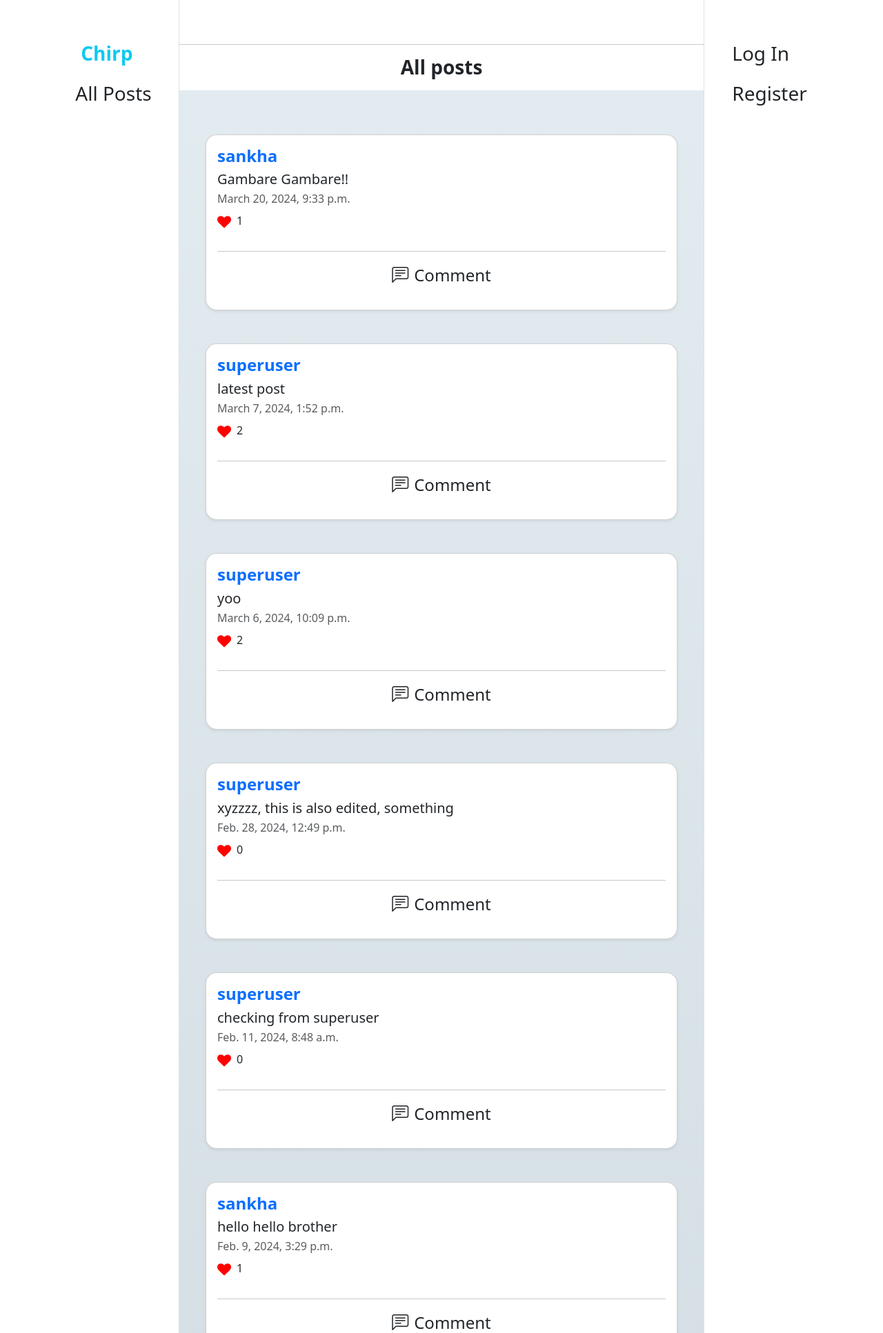
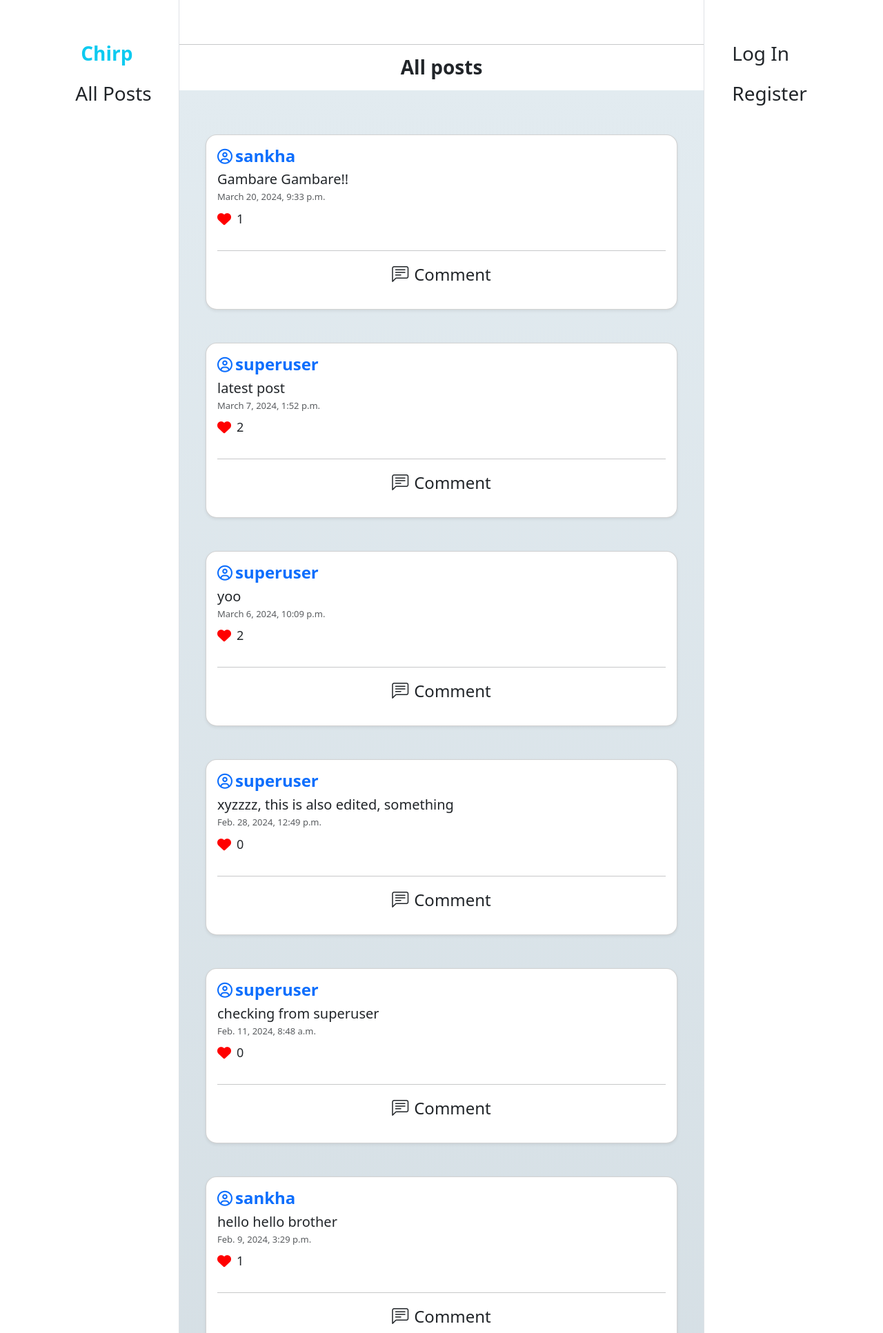
Before and after one commit to Debjyoti0404/network, a Django app: page / in a window 1280 px wide. Shown: the top 1933 px of the page at 69% size. Run offline with Django 3.2, Linux system fonts and the light colour scheme; data comes from the database, SQL or seed files in the repository; both versions use the stored data as it was after the commit; some libraries are stand-ins or nearby versions.

Commit message:
updated some ui

```diff
--- a/network/static/network/index.js
+++ b/network/static/network/index.js
@@ -74,11 +74,11 @@ function like_post(id) {
         .then(result => {
             like_state = document.querySelector('#' + id).children[0];
             if (result.btn_status==="0") {
-                like_state.className = "fa fa-heart mt-2";
+                like_state.className = "fa-solid fa-heart mt-2";
                 like_state.style.color = "red";
             }
             else {
-                like_state.className = "fa fa-heart-o mt-2";
+                like_state.className = "fa-regular fa-heart mt-2";
                 like_state.style.color = "black";
             }
             document.querySelector('#likecount-' + post_id).innerHTML = result.like_count;
--- a/network/templates/network/index.html
+++ b/network/templates/network/index.html
@@ -39,7 +39,8 @@
     {% for post in all_posts %}
     <div class="product-container rounded-4 container-fluid card my-5 shadow-sm p-3" style="width: 90%;">
       <div class="d-flex justify-content-between">
-        <a class="text-decoration-none" href="{% url 'profile' post.username %}">
+        <a class="d-flex gap-1" href="{% url 'profile' post.username %}" style="text-decoration: none;">
+          <i class="fa-regular fa-circle-user mt-1" style="font-size: 22px;"></i>
           <h4 class="fw-bold">{{ post.username }}</h4>
         </a>
         {% if post.username == user %}
@@ -47,21 +48,22 @@
         {% endif %}
       </div>
       <h5 id="post-{{post.id}}">{{ post.post_content }}</h5>
-      <p class="card-subtitle mb-2 text-muted">{{ post.creation_time }}</p>
+      <p class="card-subtitle mb-2 text-muted" style="font-size: small;">{{ post.creation_time }}</p>
       <div class="d-flex">
-        <i class="fa fa-heart pt-1" style="font-size:20px;color:red"></i>
-        <p class="px-2" id="likecount-{{post.id}}">{{ post.likes }}</p>
+        <i class="fa-solid fa-heart mt-1" style="color: red;
+        font-size: 20px;"></i>
+        <p class="px-2 " id="likecount-{{post.id}}" style="font-size: 18px;">{{ post.likes }}</p>
       </div>
       <hr>
       <div class="d-flex justify-content-around">
         {% if user.is_authenticated %}
         <div id="like-{{post.id}}" class="d-flex" onclick="like_post(id)">
           {% if user in post.liked_by.all %}
-            <i class="fa fa-heart mt-2" style="font-size:24px;color:red"></i>
+            <i class="fa-solid fa-heart mt-2" style="font-size:24px;color:red"></i>
           {% else %}
-            <i class="fa fa-heart-o mt-2" style="font-size:24px;color:black"></i>
+            <i class="fa-regular fa-heart mt-2" style="font-size:24px;color:black"></i>
           {% endif %}
-          <p class="ps-2" style="font-size: 24px;">Like</p>
+          <p class="ps-2" style="font-size:24px;">Like</p>
         </div>
         {% endif %}
         <div id="loadcomment-{{post.id}}" class="d-flex" onclick="load_comments(id)">
--- a/network/templates/network/layout.html
+++ b/network/templates/network/layout.html
@@ -6,7 +6,7 @@
         <title>{% block title %}Chirp{% endblock %}</title>
         <link rel="stylesheet" href="https://cdn.jsdelivr.net/npm/bootstrap@5.3.2/dist/css/bootstrap.min.css" integrity="sha384-T3c6CoIi6uLrA9TneNEoa7RxnatzjcDSCmG1MXxSR1GAsXEV/Dwwykc2MPK8M2HN" crossorigin="anonymous">
         <link rel="stylesheet" href="https://cdn.jsdelivr.net/npm/bootstrap-icons@1.3.0/font/bootstrap-icons.css">
-        <link rel="stylesheet" href="https://cdnjs.cloudflare.com/ajax/libs/font-awesome/4.7.0/css/font-awesome.min.css">
+        <link rel="stylesheet" href="https://cdnjs.cloudflare.com/ajax/libs/font-awesome/6.5.1/css/all.min.css">
         <link href="{% static 'network/styles.css' %}" rel="stylesheet">
         {% block script %}
         {% endblock %}
```
Also changed, not shown: db.sqlite3.
